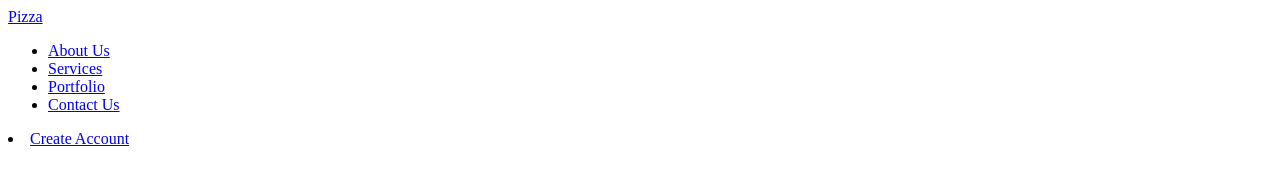
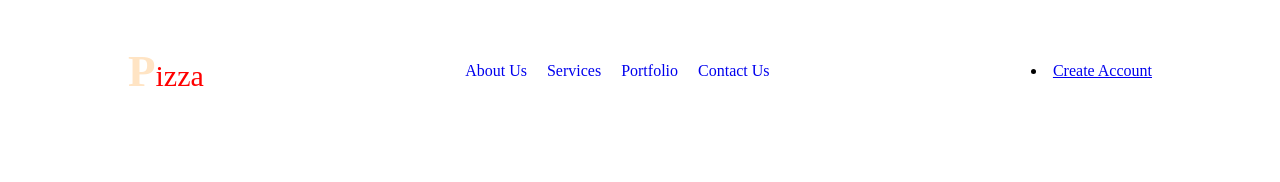
Before and after one commit to lagrandecode/burger, a plain HTML site: page index.html in a window 1280 px wide. Drawn offline with Linux system fonts and the light colour scheme.

Commit message:
"commit"

```diff
--- a/index.html
+++ b/index.html
@@ -10,8 +10,8 @@
 <body>
      <div class="container">
         <nav class="navbar">
-            <a href="#" class="logo">Pizza</a>
-            <ul>
+            <a href="#" class="logo"><span class="piz">P</span>izza</a>
+            <ul class="list">
                 <li><a href="#">About Us</a></li>
                 <li><a href="#">Services</a></li>
                 <li><a href="#">Portfolio</a></li>
--- a/main.css
+++ b/main.css
@@ -0,0 +1,52 @@
+
+
+
+*{
+    margin: 0;
+    padding: 0;
+    box-sizing: border-box;
+
+}
+
+
+.container{
+    height: 100vh;
+    width: 100%;
+}
+.navbar{
+    display: flex;
+    align-items: center;
+    justify-content: space-between;
+    padding-top: 45px;
+    padding-left: 10%;
+    padding-right: 10%;
+}
+
+.logo{
+    font-size: 30px;
+    color: red;
+    text-decoration: none;
+    cursor: pointer;
+}
+.piz{
+    font-size: 45px;
+    color: bisque;
+    font-weight: bold;
+}
+
+.list{
+    text-decoration: none;
+    display: flex;
+    list-style-type: none;
+
+}
+
+.list li{
+    margin-right: 10px;
+    margin-left: 10px;
+}
+
+.list li a{
+    text-decoration: none;
+
+}
```
